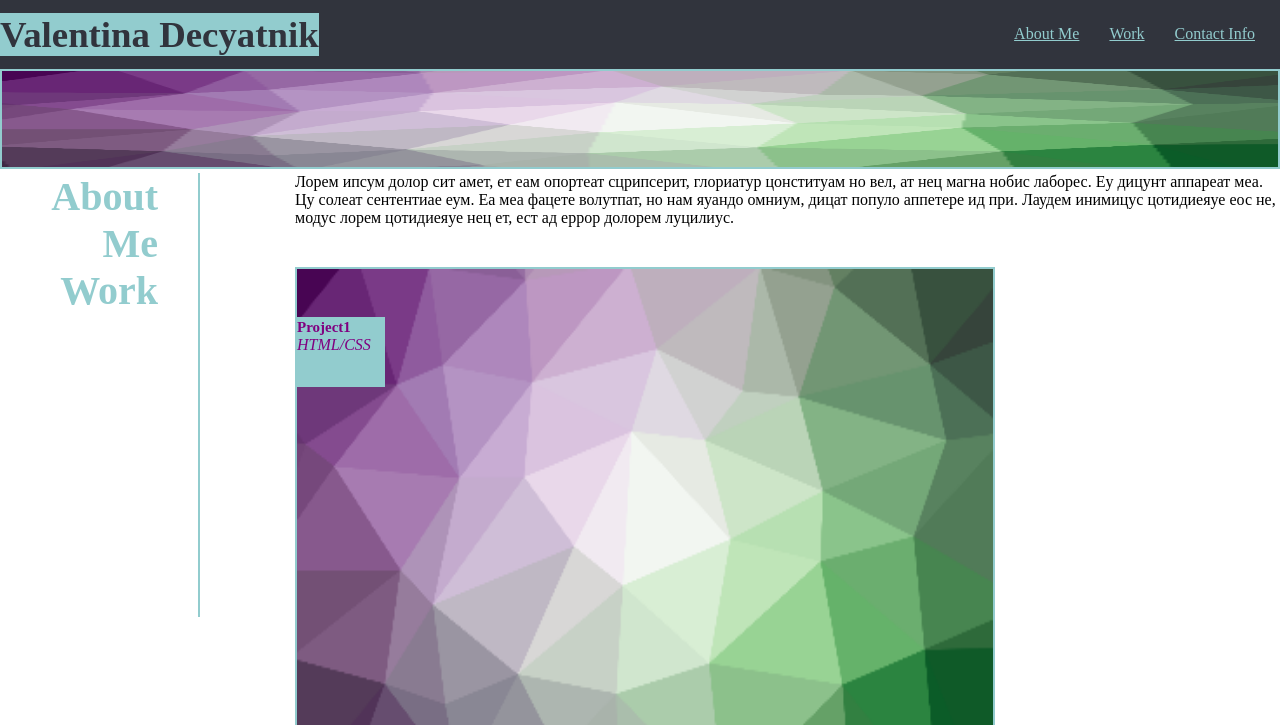
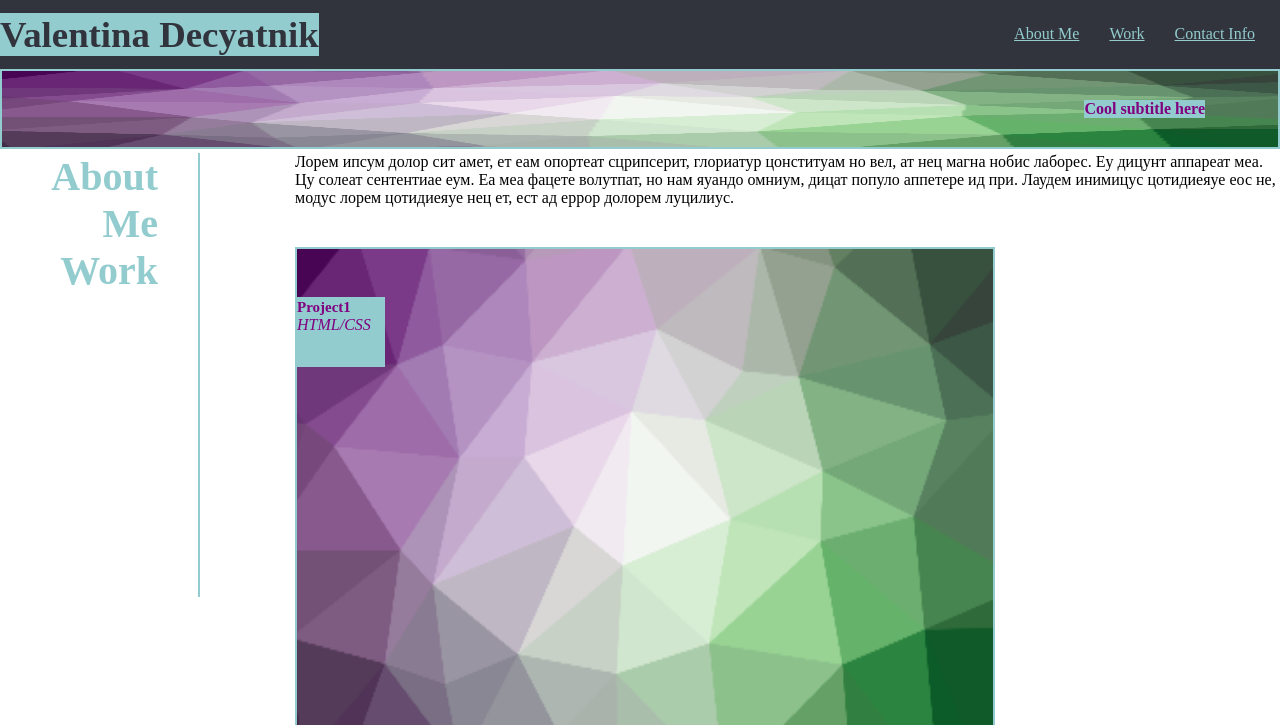
Before and after one commit to vdecyatnik/Portfolio, a plain HTML site: page index.html in a window 1280 px wide. Shown: the top 725 px of the page. Drawn offline with Linux system fonts and the light colour scheme.

Commit message:
final commit

```diff
--- a/CSS/style.css
+++ b/CSS/style.css
@@ -14,11 +14,11 @@ h1 {
     color: #31343d;
 }
 
-
-
 .name {
     background-color: #92ccce;
 }
+
+/*Header and nav bar design*/
 
 header {
     display: flex;
@@ -40,9 +40,23 @@ nav a {
     padding: 10px 15px;
 }
 
-.hero img {
+/* image at top of page */
+
+.background-image img {
     width: 100%;
-    height: 100px;
+    height: 80px;
+    background-image: url("trianglify-lowres");
+    position: relative;
+}
+
+/* text on image on top of page */
+
+h4 {
+    position: absolute;
+    top: 100px;
+    right: 75px;
+    background-color: #92ccce;
+    color: purple;
 }
 
 main {
@@ -53,68 +67,68 @@ img {
     border: 2px solid #92ccce;
 }
 
+/* space on left side of page that holds about me work and contact section */
+
 .box1 {
-    width:200px;
+    width: 200px;
+}
 
-}
+/*space in main area that holds photos and projects */
 
 .box2 {
     display: flex;
     flex-wrap: wrap;
     flex: 2;
     position: relative;
-    margin-left:95px;
-
-
-
-   /* z-index: 0;*/
+    margin-left: 95px;
+    /* z-index: 0;*/
     /*background-image: url(../trianglify-lowres.png);*/
-
 }
 
-.vl2{
+/* vertical line */
 
-    border-right:2px solid #92ccce;
-    height:350px;
+.vl2 {
+    border-right: 2px solid #92ccce;
+    height: 350px;
 }
 
-.me{
-
-    border-right:2px solid #92ccce;
-
+.me {
+    border-right: 2px solid #92ccce;
 }
 
-.phone{
-    border-right:2px solid #92ccce;
-}
-.box3{
-    display:flex;
-    flex-wrap:wrap;
-    flex:2;
-    position:relative;
+.phone {
+    border-right: 2px solid #92ccce;
 }
 
+/* holds small photos on right hand side of page */
 
+.box3 {
+    display: flex;
+    flex-wrap: wrap;
+    flex: 2;
+    position: relative;
+}
+
+/* about me work and contact */
 h2 {
     text-align: right;
     padding-right: 20%;
     font-size: 40px;
-    /*border-right: 3px solid #92ccce;*/
-    margin-left:25px;
-    color:#92ccce;
+    margin-left: 25px;
+    color: #92ccce;
+}
 
 
-}
 
 a {
     display: inline-flex;
     text-decoration: underline;
     color: #92ccce;
-    padding-top:30px;
-    padding-left:90px;
-
+    padding-top: 30px;
+    padding-left: 90px;
 }
 
+/* first row on page that holds about me content */
 .row1 {
     display: flex;
     flex-direction: row;
@@ -122,6 +136,7 @@ a {
     width: 100%;
 }
 
+/* second row that holds work and main project photo */
 .row2 {
     display: flex;
     flex-direction: row;
@@ -129,6 +144,7 @@ a {
     width: 100%;
 }
 
+/*row 3 and 4 hold small project photos */
 .row3 {
     display: flex;
     flex-direction: row;
@@ -143,6 +159,7 @@ a {
     width: 100%;
 }
 
+/* holds contact info in fifth row of the page */
 .row5 {
     display: flex;
     flex-direction: row;
@@ -150,25 +167,23 @@ a {
     width: 100%;
 }
 
+/* sizing of main project photo on page */
 .bigphoto {
     width: 700px;
-    height:500px;
-
+    height: 500px;
 }
 
+/* small photos */
 .photos2 {
     width: 350px;
-    height:130px;
-
-
+    height: 130px;
 }
 
 .photos3 {
     width: 300px;
-
 }
-
-.label3, .label4, .label5, .label2,  .p1  {
+/* positions small labels on top of project images */
+.label3, .label4, .label5, .label2, .p1 {
     position: absolute;
     width: 90px;
     height: 70px;
@@ -176,23 +191,18 @@ a {
     background-color: #92ccce;
     top: 50px;
     bottom: 10px;
-
 }
 
-
+/*text inside labels of projects*/
 h3 {
     color: purple;
-    font-size:15px;
-
+    font-size: 15px;
 }
 
 em {
     color: purple;
 }
 
-
-
-
-.links{
-    padding:0;
+.links {
+    padding: 0;
 }
--- a/index.html
+++ b/index.html
@@ -32,9 +32,23 @@
     </header>
 
     <!-- Photo under the Nav bar -->
-    <div class="hero">
+    <div class="background-image">
 
         <img src="trianglify-lowres.png">
+        <div class="subtitle">
+
+            <h4>
+                Cool subtitle here
+            </h4>
+
+
+        </div>
+
+
+
+
+
+        </div>
 
 
 
```
